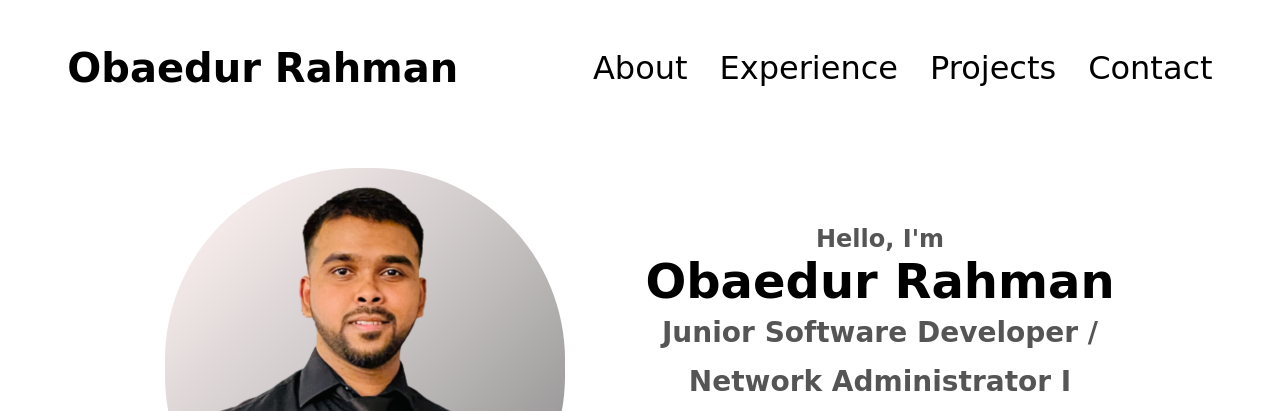
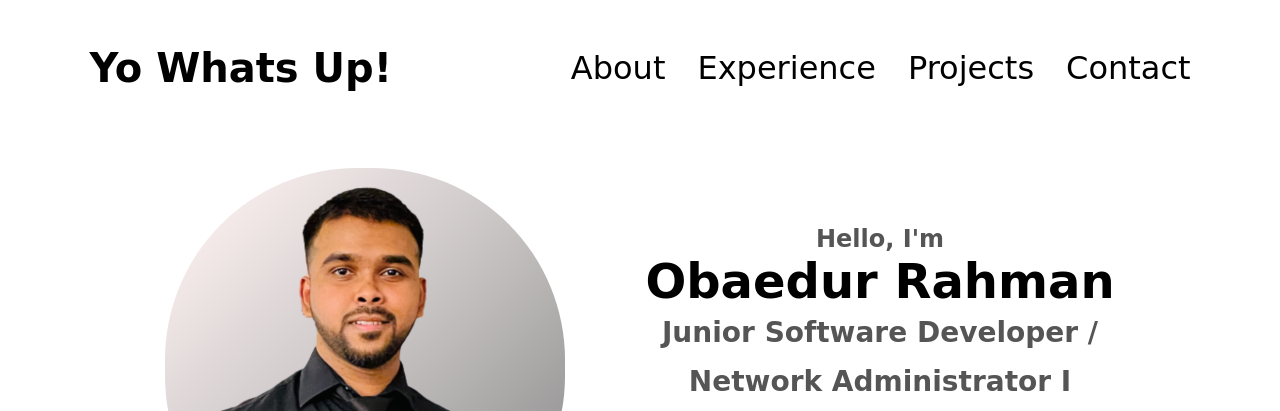
Before and after one commit to rahmo37/html-css-js-portfolio, a plain HTML site: page index.html in a window 1280 px wide. Shown: the top 411 px of the page. Drawn offline with Linux system fonts and the light colour scheme; a web font is replaced by a local one.

Commit message:
Testing yet once again

```diff
--- a/index.html
+++ b/index.html
@@ -9,7 +9,7 @@
   </head>
   <body>
     <nav id="desktop-nav">
-      <div class="logo">Obaedur Rahman</div>
+      <div class="logo">Yo Whats Up!</div>
       <div>
         <ul class="nav-links">
           <li><a href="#about">About</a></li>
```
